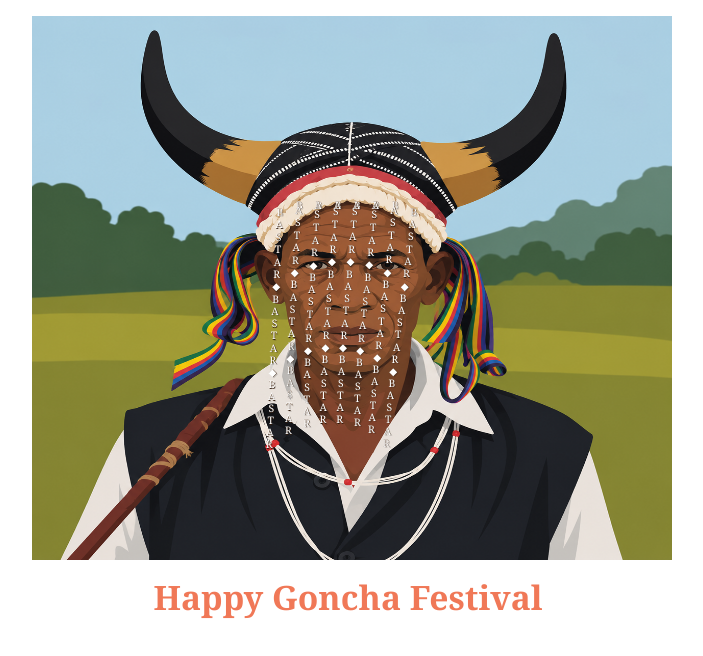
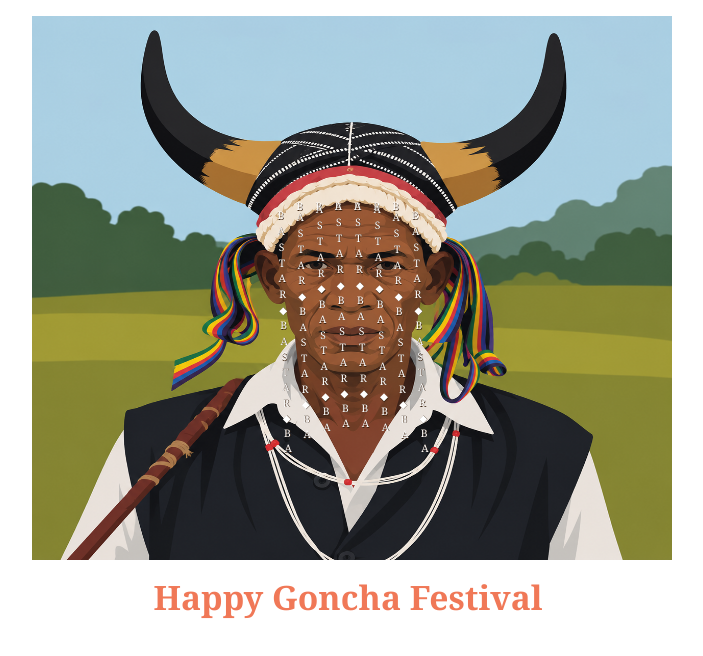
Before and after one commit to chinmayy30git/bastar, a plain HTML site: page index.html in a window 1280 px wide. Shown: the whole page, without its empty margins (292-995 px from the left). Drawn offline with Linux system fonts and the light colour scheme.

Commit message:
Update index.html

```diff
--- a/index.html
+++ b/index.html
@@ -60,13 +60,13 @@
             const DESIGN_H = 1000;
             const MAX_DPR = 2;
             const GRAVITY = 650;
-            const DAMPING = 0.984;
-            const CONSTRAINT_ITERS = 5;
+            const DAMPING = 0.9;
+            const CONSTRAINT_ITERS = 3;
             const POINTER_RADIUS = 90;
             const POINTER_FORCE = 4000;
-            const STRING_COUNT = 12;            // number of hanging strings
-            const LETTERS_PER_STRING = 20;
-            const LETTER_SPACING = 15;
+            const STRING_COUNT = 8;            // number of hanging strings
+            const LETTERS_PER_STRING = 16;
+            const LETTER_SPACING = 19;
 
             // Image placeholder dimensions (design units)
             const PLACEHOLDER_W = 200;
@@ -207,7 +207,8 @@
                         p.x = ax + (Math.random() - 0.5) * 0.3;
                         p.y = ay + (l + 1) * LETTER_SPACING;
                         p.px = p.x; p.py = p.y;
-                        p.letter = getLetter(l + s * 3);
+                        //p.letter = getLetter(l + s * 3);
+                        p.letter = getLetter(l);
                         idx++;
                     }
                 }
@@ -349,27 +350,20 @@
 
 
             function drawCurtainLetters() {
+                // In drawCurtainLetters() – replace the loop body entirely:
                 for (const p of allPoints) {
                     if (p.anchored) continue;
                     if (!p.letter || p.letter === ' ') continue;
                     const x = p.x, y = p.y;
 
-                    // soft shadow
-                    ctx.fillStyle = 'rgba(0,0,0,0.15)';
+                    // main letter (solid colour, no gradient)
+                    ctx.fillStyle = '#3a2210';
                     ctx.font = '13px Georgia, serif';
                     ctx.textAlign = 'center';
                     ctx.textBaseline = 'middle';
-                    ctx.fillText(p.letter, x + 1.2, y + 1.2);
-
-                    // main letter
-                    const grad = ctx.createLinearGradient(x, y - 6, x, y + 6);
-                    grad.addColorStop(0, '#5a3a20');
-                    grad.addColorStop(0.5, '#3a2210');
-                    grad.addColorStop(1, '#2a1508');
-                    ctx.fillStyle = grad;
                     ctx.fillText(p.letter, x, y);
 
-                    // subtle highlight
+                    // subtle highlight only
                     ctx.fillStyle = '#ffffff';
                     ctx.fillText(p.letter, x - 0.4, y - 0.4);
                 }
```
